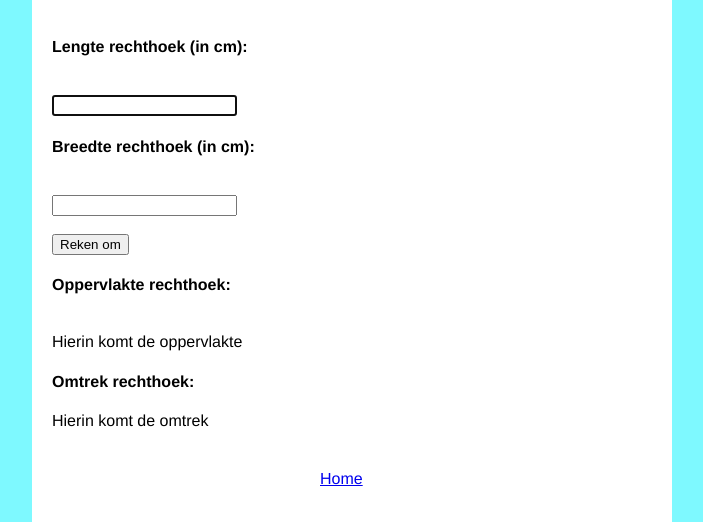
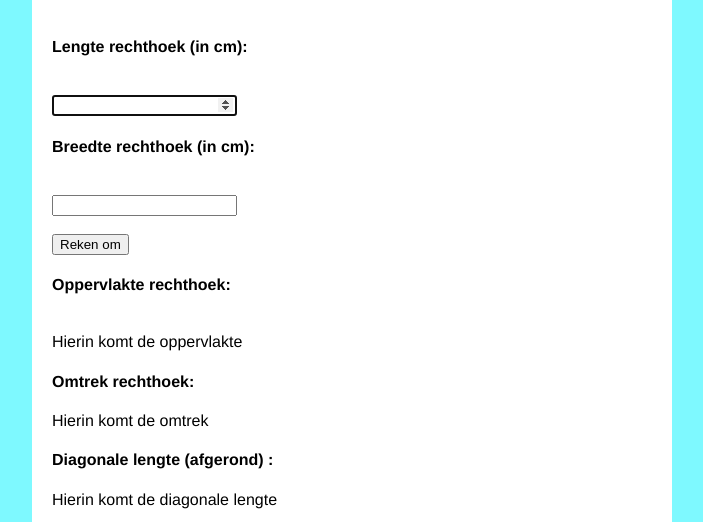
Before and after one commit to 26278/Fro---Javascript1, a plain HTML site: page rechthoek.html in a window 1280 px wide. Shown: the part 173-695 px from the top of the page, without its empty margins (288-991 px from the left). Drawn offline with Linux system fonts and the light colour scheme.

Commit message:
Update rechthoek.html
Diagonaal added
Gebruik van stelling van pythagoras: (Math.floor(Math.sqrt(BerekenDiagonaal)) + " cm")

```diff
--- a/rechthoek.html
+++ b/rechthoek.html
@@ -15,15 +15,16 @@
 
 		<div id="assignment">
 			<h4>Lengte rechthoek (in cm):</h4><br>
-			<div><input type="text" id="lengte" autofocus></div>
+			<div><input type="number" id="lengte" autofocus></div>
 			<h4>Breedte rechthoek (in cm):</h4><br>
-			<div><input type="text" id="breedte"></div><br>
+			<div><input type="number" id="breedte"></div><br>
 			<button type="button" onclick="rekenOm()">Reken om</button>
 			<h4>Oppervlakte rechthoek:</h4><br>
 			<div id="oppervlakte">Hierin komt de oppervlakte</div>
 			<h4>Omtrek rechthoek:</h4>
 			<div id="omtrek">Hierin komt de omtrek</div>
-
+			<h4>Diagonale lengte (afgerond) :</h4>
+			<div id="diagonaal">Hierin komt de diagonale lengte</div>
 		</div>
 
 		<div id="links">
@@ -47,13 +48,17 @@
 
 		let berekenOppervlakte;
 		let berekenOmtrek;
+		let berekenDiagonaal;
 
 		function rekenOm() {
 			berekenOppervlakte = lengte.value * breedte.value;
 			berekenOmtrek = lengte.value * 2 + breedte.value * 2;
+			berekenDiagonaal = (lengte.value * lengte.value) + (breedte.value * breedte.value);
 
 			oppervlakte.innerHTML = berekenOppervlakte + " cm2";
 			omtrek.innerHTML = berekenOmtrek + " cm";
+			diagonaal.innerHTML = Math.floor(Math.sqrt(berekenDiagonaal)) + " cm";
+
 		}
 	</script>
 </body>
```
